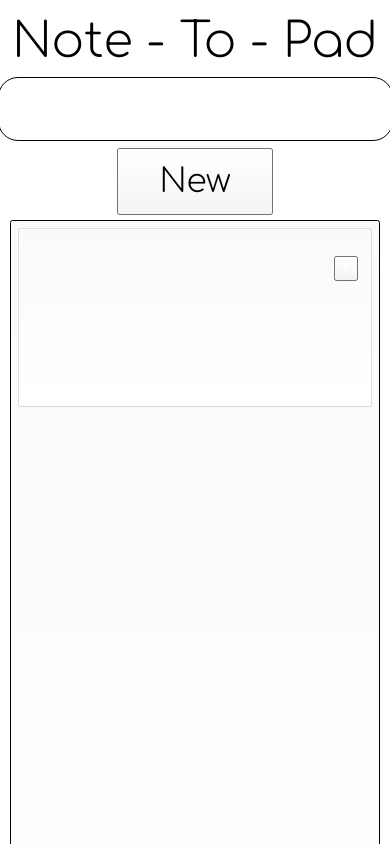
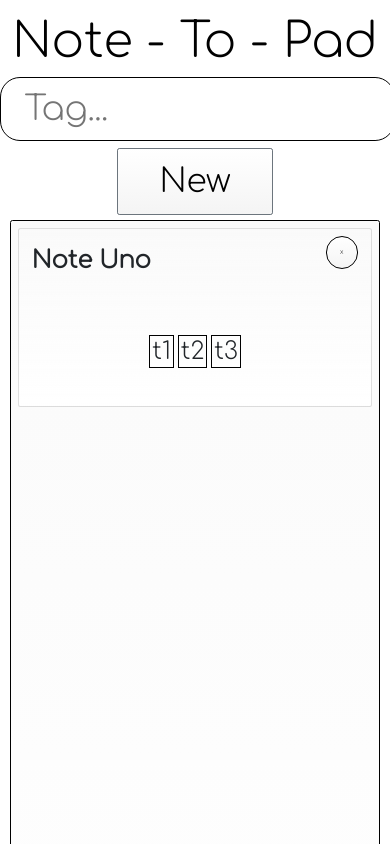
Before and after one commit to rafaelflores520/note-to-pad, a React (Create React App) app: page / in a window 390 px wide. Shown: the top 844 px of the page. Built offline with nearby package versions, Linux system fonts and the light colour scheme.

Commit message:
Implementacion de Tags, mejoras al responsive

```diff
--- a/src/App.js
+++ b/src/App.js
@@ -5,7 +5,7 @@ import Search from './SearchTag';
 import Note from './Note';
 import { Button } from 'reactstrap';
 
-const notesArray = [{id: 1, heading:' ', date: null , value:' '}]
+const notesArray = [{id: 0, heading:'Note Uno', curdate: null, value:'This is a note', tags:['t1', 't2', 't3']}]
 
 export default class App extends React.Component {
   state = {
@@ -28,9 +28,10 @@ export default class App extends React.Component {
   }
 
   addNew = () =>{
-    const note = {id: this.state.notes.length + 1, heading: '', curdate: this.DateFormat(), value: ' '}
+    const note = {id: this.state.notes.length + 1, heading: 'New Title', curdate: this.DateFormat(), value: ' ', tags:[]}
     this.setState((state) => ({ notes: state.notes.concat([note]) }))
     this.setState({ currentNote: note })
+    //console.log("El id de esta iteracion es: "+note.id)
   }
 
   DateFormat() {
@@ -57,7 +58,7 @@ export default class App extends React.Component {
         </div>
         <div className="row">
           <NoteList notes={this.state.notes} changeCurrentNote={this.changeCurrentNote} deletenote={this.deletenote}/>
-          <div>
+          <div className="col">
             {( this.state.currentNote !== null ) && ( <Note note={this.state.currentNote} savenote={this.saveNote}/> )}
           </div>
         </div>
--- a/src/Note.css
+++ b/src/Note.css
@@ -1,5 +1,6 @@
 .Note {
     /*position: absolute;*/
+    width: 100%;
     height: 896px;
     left: 10%;
     top: 10%;
@@ -10,19 +11,24 @@
     border-radius: 20px;
 }
 
+.Note-title, .Note-body, .Note-tags {
+    margin: 10px;
+}
+
 .Note-title {
     position: absolute;
-    width: 95%;
+    width: 90%;
     left: 2.33%;
     right: 0%;
     top: 1.9%;
     bottom: 86.83%;
 
+
     font-family: 'Comfortaa';
     font-style: normal;
     font-weight: normal;
     font-size: 2.5vw;
-    line-height: 4.953560371517028vh;
+    line-height: 4.54px;
     align-items: center;
     background: transparent;
 
@@ -33,7 +39,7 @@
 .Note-body {
     position: absolute;
     /*width: 871px;*/
-    width: 95%;
+    width: 90%;
     left: 2.33%;
     right: 0%;
     top: 16.85%;
@@ -43,7 +49,7 @@
     font-style: normal;
     font-weight: normal;
     font-size: 1.875vw;
-    line-height: 4.12796697626419vh;
+    line-height: 40px;
     background: transparent;
 
     color: #000000;
@@ -61,13 +67,27 @@
     font-style: normal;
     font-weight: normal;
     font-size: 1.25vw;
-    line-height: 2.7863777089783284vh;
+    line-height: 27px;
 
     align-items: center;
     background: transparent;
 
     color: #000000;
     border: none;
+}
+
+@media (max-width: 600px){
+    .Note-title{
+        font-size: 10.5vw;
+    }
+
+    .Note-body{
+        font-size: 7.75vw;
+    }
+
+    .Note-tags {
+        font-size: 5.25vw;
+    }
 }
 
 .dash {
@@ -85,3 +105,9 @@
     left: 0%;
     top: 90%;
 }
+
+.full{
+    width: 100vw;
+    display: flex;
+    flex:1;
+}
--- a/src/Note.js
+++ b/src/Note.js
@@ -7,24 +7,26 @@ export default class Note extends React.Component{
         const newProps = nextProps
         this.textInput.value = newProps.note.heading
         this.textAreaInput.value = newProps.note.value
+        this.textInput2.value = newProps.note.tags
     }
     save = (note) => {
         note.heading = this.textInput.value
         note.value = this.textAreaInput.value
+        note.tags = this.textInput2.value.split(',') //"ta, t2, t3"
         this.props.savenote(note)
     }
     render(){
         const { note } = this.props;
         return(
-            <div className="col">
+
                 <div className="Note">
-                    <input className="Note-title" placeholder="Insert Title Here..." ref={(input) => { this.textInput = input }} onChange={(event)=>this.save(note) }/>
+                    <input className="Note-title " placeholder="Title Here..." ref={(input) => { this.textInput = input }} onChange={(event)=>this.save(note) }/>
                     <div className="dash Up"/>
-                    <textarea className="Note-body" placeholder="Insert  Here..." ref={(input) => { this.textAreaInput = input}} onChange={()=>this.save(note) }/>
+                    <textarea className="Note-body " placeholder="Text Here..." ref={(input) => { this.textAreaInput = input}} onChange={()=>this.save(note) }/>
                     <div className="dash Down"/>
-                    <input className="Note-tags" placeholder="Insert Tags Here..."/>
+                    <input className="Note-tags " placeholder="Tags Here..." ref={(input) => { this.textInput2 = input}} onChange={(event)=>this.save(note) }/>
                 </div>
-            </div>
+
         );
     }
 }
--- a/src/NoteList.css
+++ b/src/NoteList.css
@@ -30,11 +30,14 @@
     border: 1px solid #000000;
     box-sizing: border-box;
     border-radius: 20px;
+    overflow-y: scroll;
 }
 
-.Head-row, .Date-row {
+.Head-row, .Date-row, .Tag-row {
     border: none;
     top: 10%;
+    right: 50%;
+    height: 30%;
 
     font-family: 'Comfortaa';
     font-style: normal;
@@ -43,21 +46,38 @@
     display: flex;
     align-items: center;
     text-align: left;
+    margin: 0px;
+    padding: 0px;
 }
 
 .Head-row {
     font-weight: bold;
+    overflow-x: hidden;
 }
 
-.Date-row {
-    font-weight: 300;
+.Tag-box{
+    margin: 2px;
+    padding: 2px;
+    display: inline-block;
+    font-size: 9px !important;
+    border: 1px solid #000000;
+    box-sizing: border-box;
 }
 
 .Delete-note {
+    width: 10%;
+    height: 20%;
     background: linear-gradient(180deg, #FFFFFF 0%, #f4f4f4 100%);
     border: 1px solid #000000;
     box-sizing: border-box;
     border-radius: 20px;
     float: right;
     color: #000000;
+
+    font-family: 'Comfortaa';
+    font-style: normal;
+    font-size: 1.25vw;
+    line-height: 27px;
+    align-items: center;
+    text-align: center;
 }
--- a/src/NoteList.js
+++ b/src/NoteList.js
@@ -1,6 +1,6 @@
 import React from 'react';
 import './NoteList.css';
-import { ListGroup, ListGroupItem, Button } from 'reactstrap'
+import { ListGroup, ListGroupItem } from 'reactstrap'
 
 export default class NoteList extends React.Component {
     render () {
@@ -13,11 +13,18 @@ export default class NoteList extends React.Component {
                         { notes.map((note) => (
                             <ListGroupItem
                             className="Note-item"
-                            key= {notes.id}
+                            key={notes.id}
                             onClick={() => changeCurrentNote(note)}>
+                            <button className="Delete-note" onClick={ () => deletenote(note)}>X</button>
                                 <p className="Head-row">{note.heading}</p>
                                 <p className="Date-row">{note.curdate}</p>
-                                <Button className="Delete-note" onClick={ () => deletenote(note)}>X</Button>
+                                {note.tags.map((tag) => (
+                                    (tag != '') && (tag != ' ') && (
+                                    <div className="Tag-box">
+                                        <p className="Tag-row">{tag}</p>
+                                    </div>
+                                    )
+                                ))}
                             </ListGroupItem>
                         ))}
                         </ListGroup>
--- a/src/SearchTag.css
+++ b/src/SearchTag.css
@@ -3,7 +3,7 @@
 .Search {
     /*position: absolute;*/
     height: 64px;
-    left: 0%;
+    left: .5%;
     top: 0%;
     width: 690px;
     /*height: 64px;
@@ -19,7 +19,7 @@
 
 .Search-input {
     position: absolute;
-    width: 631.36px;
+    width: 90%;
     left: 5.6%;
     right: 0%;
     top: 0%;
--- a/src/SearchTag.js
+++ b/src/SearchTag.js
@@ -3,9 +3,17 @@ import './SearchTag.css';
 //import { Input } from 'reactstrap'
 
 export default class SearchTag extends React.Component {
+    save = (note) => {
+        note.heading = this.textInput.value
+        note.value = this.textAreaInput.value
+        note.tags = this.textInput2.value.split(',') //"ta, t2, t3"
+        this.props.savenote(note)
+    }
+
     render() {
         return (
             <div className="col-sm p-1 m-1 Search">
+                <input className="Search-input" placeholder="Tag..."/>
             </div>
         );
     }
```
